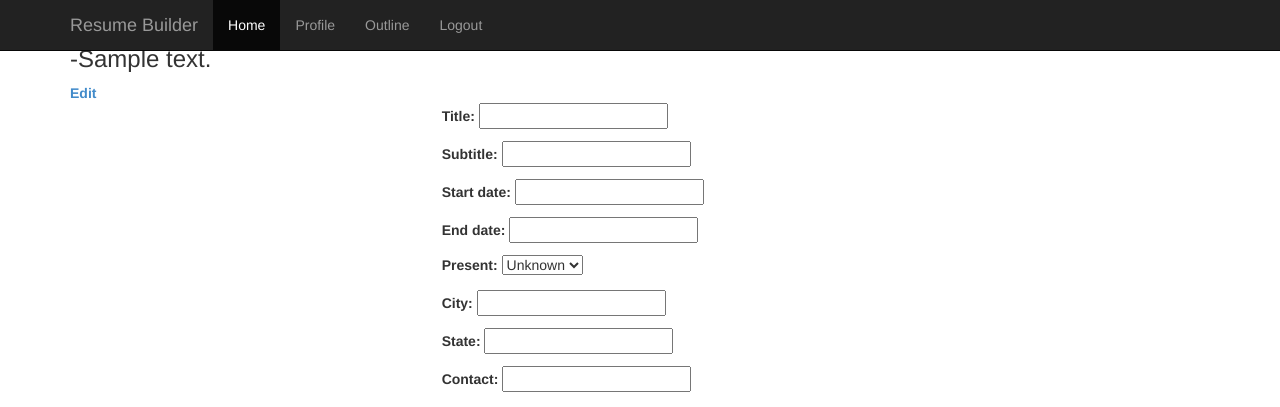
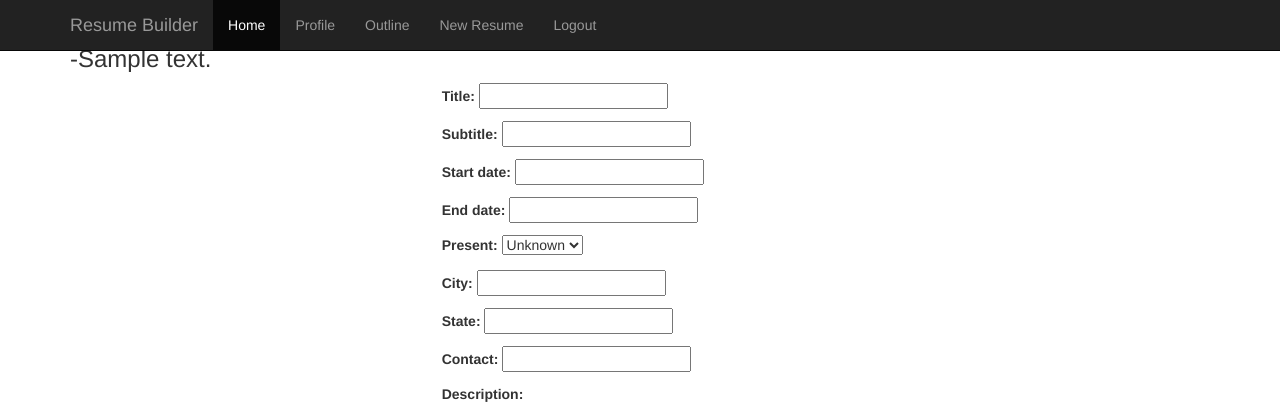
Before and after one commit to risingmoon/resume-builder, a Django app: page /section/1/ in a window 1280 px wide. Shown: the top 407 px of the page. Run offline with Django 3.2, Linux system fonts and the light colour scheme; a user stored in the database is signed in; tables that the repository leaves empty hold one stand-in row (values such as "Sample post"); some libraries are stand-ins or nearby versions.

Commit message:
Add links to home/outline/section/entry apge

```diff
--- a/outline/templates/outline/base.html
+++ b/outline/templates/outline/base.html
@@ -46,6 +46,7 @@
             <li class="active"><a href="{% url 'resume_storage.views.home_view' %}">Home</a></li>
             <li><a href="{% url 'outline.views.profile' %}">Profile</a></li>
             <li><a href="{% url 'outline.views.outline' %}">Outline</a></li>
+            <li><a href="{% url 'resume_storage.views.create_resume' %}">New Resume</a></li>
             {% block menu %}
             {% endblock %}
             <li><a href="{% url 'django.contrib.auth.views.logout' %}">Logout</a></li>
--- a/outline/templates/outline/outline.html
+++ b/outline/templates/outline/outline.html
@@ -27,7 +27,6 @@
     {% for sect in sections %}
         <div class="section" id="{{ sect.title }}">
         <a href="{% url 'outline.views.section' sect.pk %}"><h2>{{ sect.title }}</h2></a>
-        <b>Edit</b>
         <hr/>
         {% if sect.description %}
         <p class="section description">{{sect.description}}<p>
--- a/outline/templates/outline/section.html
+++ b/outline/templates/outline/section.html
@@ -10,17 +10,14 @@
     <div class="entry" id="{{ ent.title }}">
         {% if 'D' in ent.display %}
             {% if ent.start_date %}
-        <h3>{{ ent.title }}: {{ent.subtitle}}, {{ent.city}}, {{ent.state}}, {{ent.date_string}}</h3>
-        <a href="{% url 'outline.views.entry' ent.pk %}"><b>Edit</b></a>
+        <h3><a href="{% url 'outline.views.entry' ent.pk %}">{{ ent.title }}</a>: {{ent.subtitle}}, {{ent.city}}, {{ent.state}}, {{ent.date_string}}</h3>
             {% else %}
-        <h3>{{ ent.title }}: {{ent.delimited}}</h3>
-        <a href="{% url 'outline.views.entry' ent.pk %}"><b>Edit</b></a>
+        <h3><a href="{% url 'outline.views.entry' ent.pk %}">{{ ent.title }}</a>: {{ent.delimited}}</h3>
             {% endif %}
         {% else %}
-        <h3>{{ ent.title }}
+        <h3><a href="{% url 'outline.views.entry' ent.pk %}">{{ ent.title }}</a>
             <div class="entry" id="{{ ent.title }}">
             {{ ent.listed|linebreaksbr }}</h3>
-            <a href="{% url 'outline.views.entry' ent.pk %}"><b>Edit</b></a>
             </div>
         {% endif %}
     </div>
--- a/outline/templates/resume_storage/home.html
+++ b/outline/templates/resume_storage/home.html
@@ -5,8 +5,6 @@
 {% block css %}<link href="{% static "outline/css/starter-template.css" %}"  rel="stylesheet">{% endblock %}
 
 {% block menu %}
-<li><a href="{% url 'outline.views.profile' %}">Profile</a></li>
-<li><a href="{% url 'outline.views.outline' %}">Outline</a></li>
 {% endblock %}
 {% block content %}
 {% if resumes %}
@@ -24,7 +22,7 @@
         {% endif %}
         <a href="{% url 'resume_storage.views.resume_view' resume.pk %}">
         <img src="{% static "outline/images/document-icon.png" %}" alt="resume" width="100"/></a>
-        <a href="{% url 'resume_storage.views.print resume' resume.pk %}">Print this resume</a>
+        <a href="{% url 'resume_storage.views.print_resume' resume.pk %}">Print this resume</a>
         <!-- SHOULD USE CHECKBOX -->
         <a href="{% url 'resume_storage.views.delete_resume' resume.pk %}">Delete this resume</a>
     </div>
```
